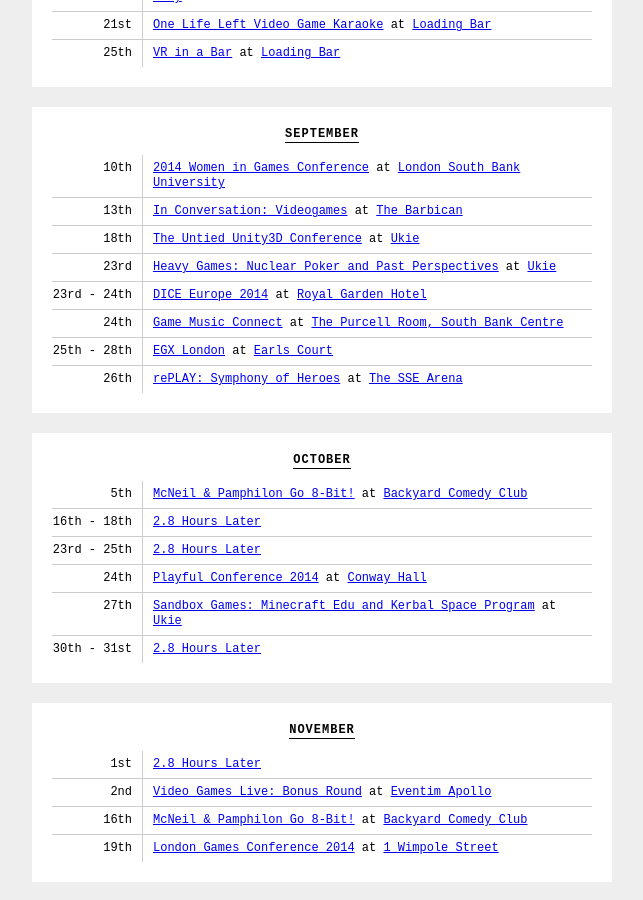
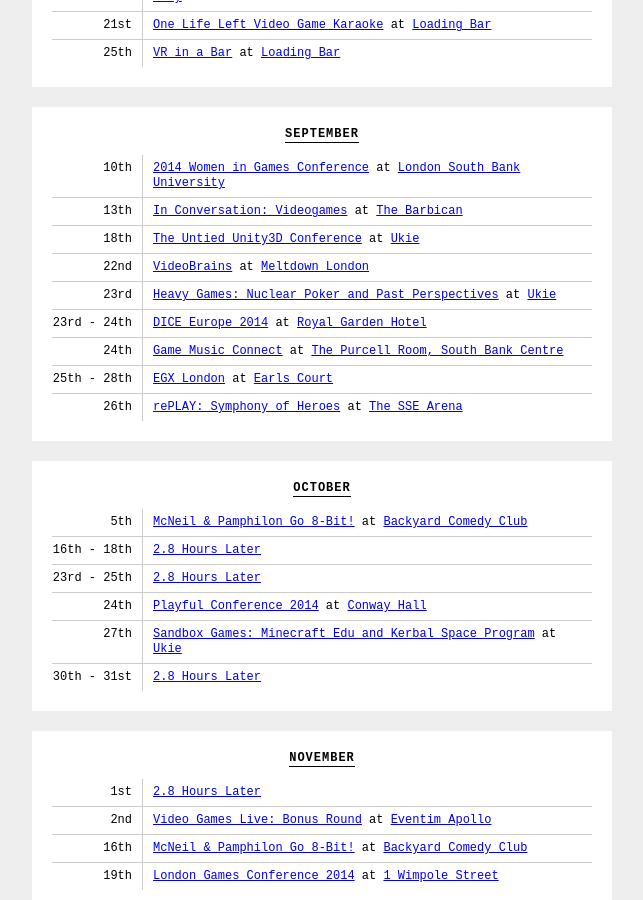
Before and after one commit to thomasmarshall/londongamediary.com, a Jekyll site: the page built from index.html, in a window 1280 px wide and 900 px high, scrolled down 606 px. Shown: the whole window, without its empty margins (318-961 px from the left). Built offline with Jekyll 4.4.1, drawn with Linux system fonts in a browser that asks for light colours; nearby versions of some CDN libraries.

Commit message:
Update events.yml

```diff
--- a/_data/events.yml
+++ b/_data/events.yml
@@ -91,6 +91,11 @@
   link: "https://www.eventbrite.co.uk/e/the-untied-unity3d-conference-tickets-12369019069"
   location: "[Ukie](http://ukie.org.uk/)"
   date: 2014-09-18
+
+- title: "VideoBrains"
+  link: "https://www.eventbrite.co.uk/e/videobrains-tickets-12612154293"
+  location: "[Meltdown London](https://www.facebook.com/MeltdownLondon)"
+  date: 2014-09-22
 
 - title: "Heavy Games: Nuclear Poker and Past Perspectives"
   link: "http://www.meetup.com/The-London-Educational-Games-Meetup-Group/events/200500142/"
```
